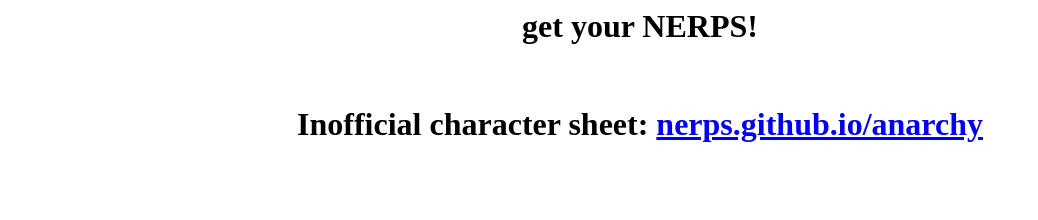
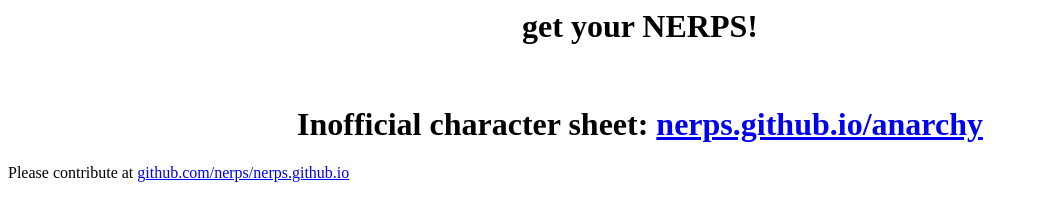
Before and after one commit to Acidburn0zzz/nerps.github.io, a plain HTML site: page index.html in a window 1280 px wide. Shown: the whole page, without its empty margins (0-1038 px from the left). Drawn offline with Linux system fonts and the light colour scheme.

Commit message:
link to github

```diff
--- a/index.html
+++ b/index.html
@@ -1,3 +1,5 @@
 <h1 style="text-align: center;">get your NERPS!</h1>
 <p>&nbsp;</p>
 <h1 style="text-align: center;">Inofficial character sheet: <a href="https://nerps.github.io/anarchy">nerps.github.io/anarchy</a></h1>
+
+Please contribute at <a href="https://github.com/nerps/nerps.github.io">github.com/nerps/nerps.github.io</a>
```
